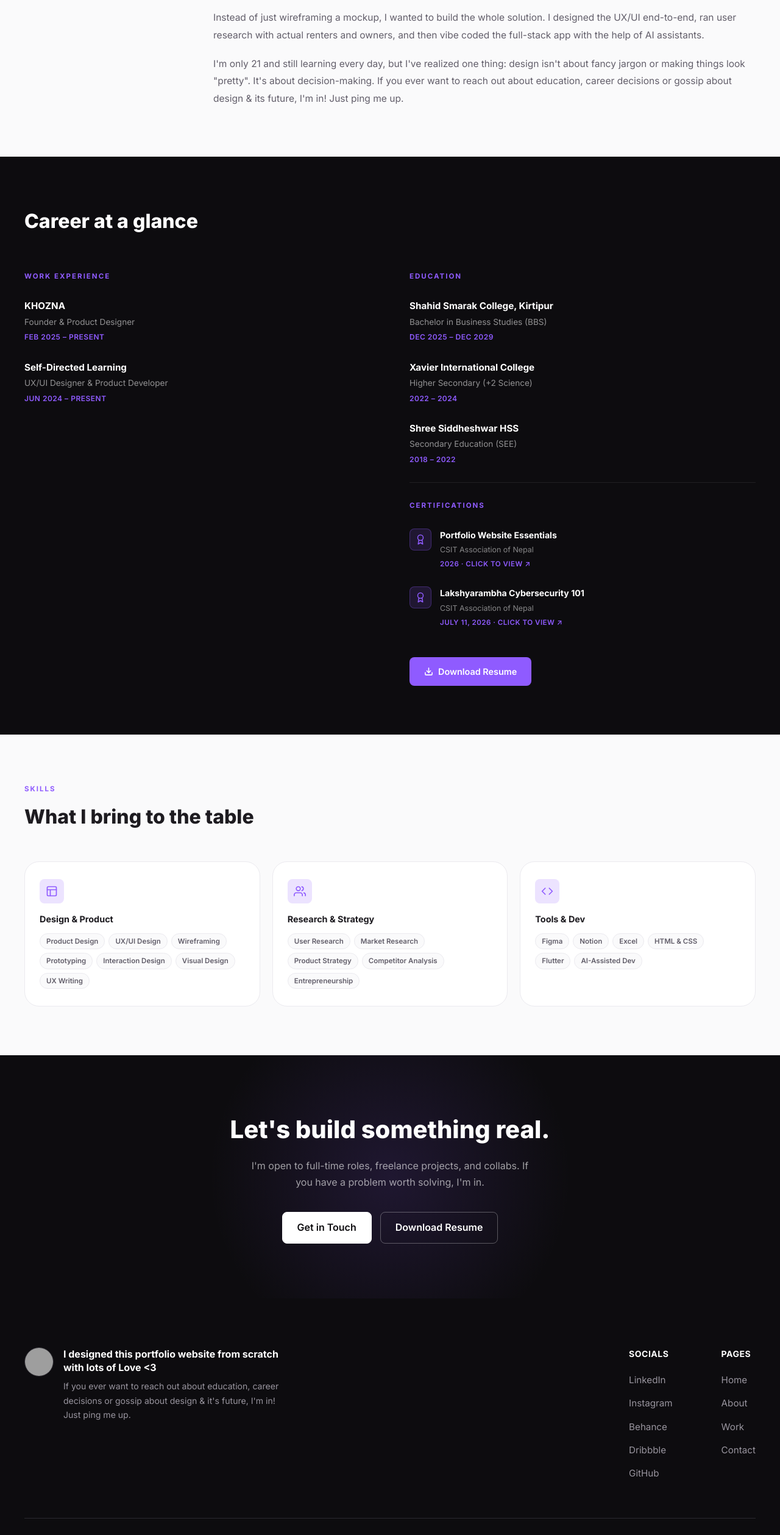
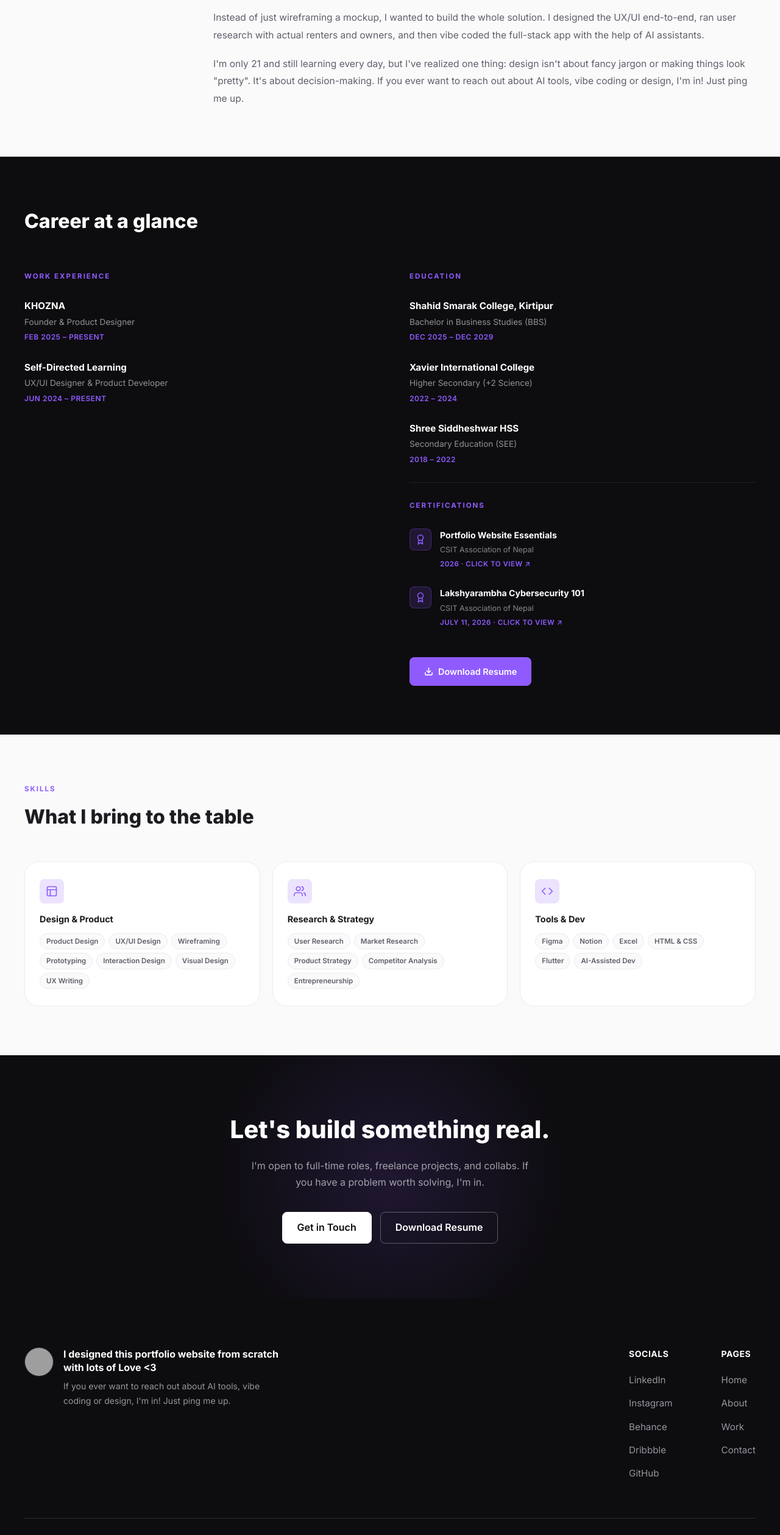
Before and after one commit to Prakas-sys/My-Portfolio, a plain HTML site: page about.html in a window 1280 px wide. Shown: the part 1074-3592 px from the top of the page at 61% size. Drawn offline with Linux system fonts and the light colour scheme; grey boxes are pictures that could not be loaded.

Commit message:
copy: remove education/career mentions from chat starters, focus on design/vibe coding/AI tools

```diff
--- a/about.html
+++ b/about.html
@@ -373,7 +373,7 @@
           <p>During my gap year before BBS, I didn't want to just sit around. I decided to learn design and building by actually doing it. I spent months learning Figma, visual design, UX principles, and connecting with actual designers and builders in Nepal's startup space.</p>
           <p>This hands-on journey led me to KHOZNA. When students move to Kathmandu for college, finding a place to stay is a headache. Listings are outdated, photos are fake, and landlords have no professional way to showcase their properties. It's a mess.</p>
           <p>Instead of just wireframing a mockup, I wanted to build the whole solution. I designed the UX/UI end-to-end, ran user research with actual renters and owners, and then vibe coded the full-stack app with the help of AI assistants.</p>
-          <p>I'm only 21 and still learning every day, but I've realized one thing: design isn't about fancy jargon or making things look "pretty". It's about decision-making. If you ever want to reach out about education, career decisions or gossip about design &amp; its future, I'm in! Just ping me up.</p>
+          <p>I'm only 21 and still learning every day, but I've realized one thing: design isn't about fancy jargon or making things look "pretty". It's about decision-making. If you ever want to reach out about AI tools, vibe coding or design, I'm in! Just ping me up.</p>
         </div>
       </div>
     </section>
@@ -552,7 +552,7 @@
             <img src="prakash.gif" alt="Prakash Balayar" class="footer-avatar">
             <div class="brand-bio-text">
               <p class="brand-bio-title">I designed this portfolio website from scratch with lots of Love &lt;3</p>
-              <p class="brand-bio-sub">If you ever want to reach out about education, career decisions or gossip about design &amp; it's future, I'm in! Just ping me up.</p>
+              <p class="brand-bio-sub">If you ever want to reach out about AI tools, vibe coding or design, I'm in! Just ping me up.</p>
             </div>
           </div>
         </div>
```
Also changed, not shown: index.html (+1 -2 lines).
